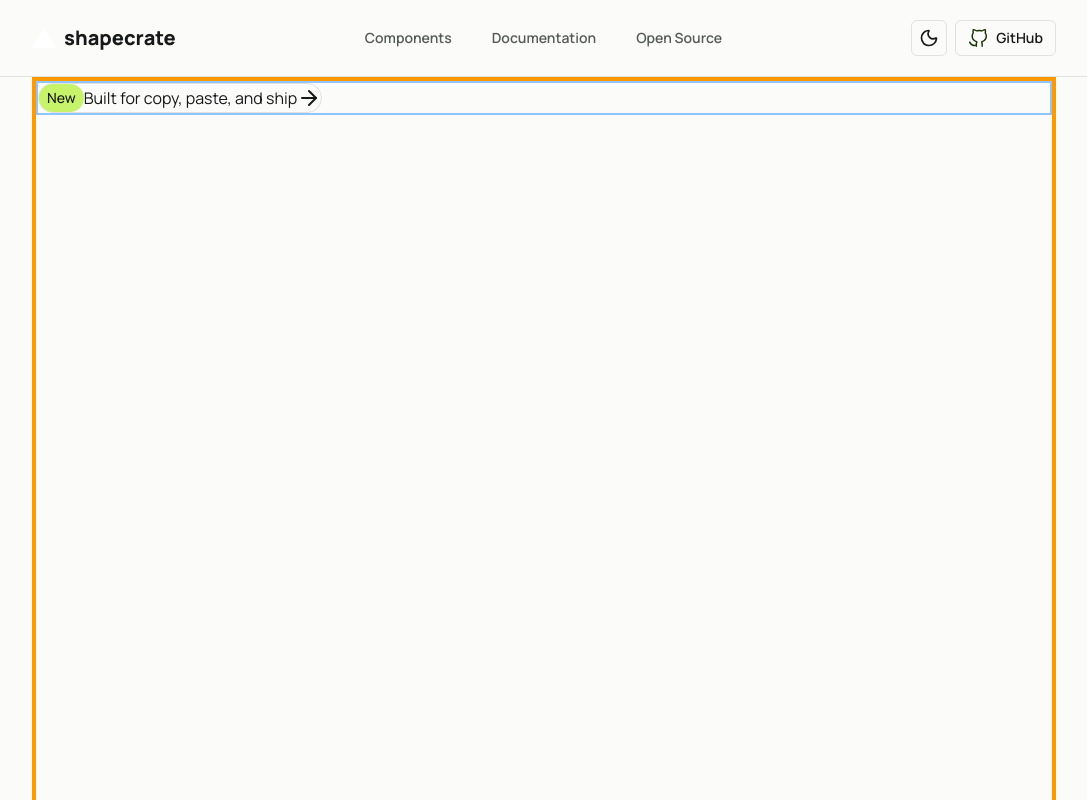
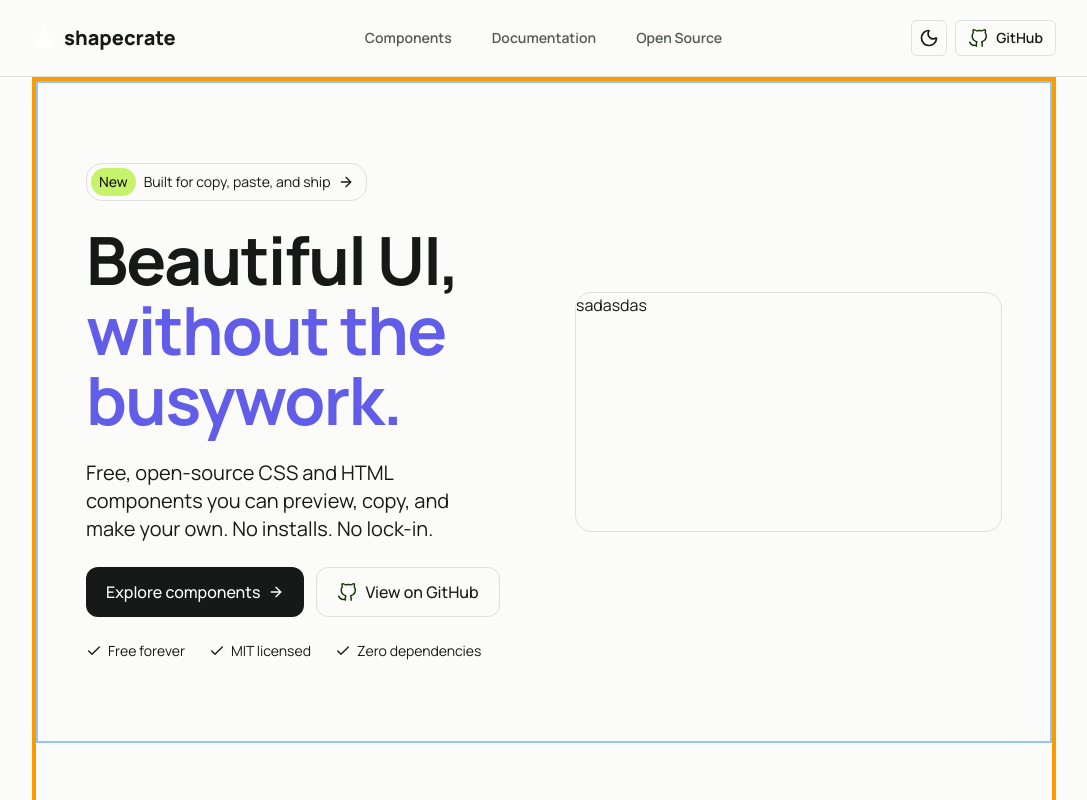
Before and after one commit to Virenishere/shapecrate, a Next.js app in the folder apps/web/: page / in a window 1280 px wide. Shown: the top 800 px of the page, without its empty margins (96-1183 px from the left). Built offline with nearby package versions, Linux system fonts and the light colour scheme.

Commit message:
Adding hero section contents first part

```diff
--- a/apps/web/src/components/landing/HeroSection.tsx
+++ b/apps/web/src/components/landing/HeroSection.tsx
@@ -1,25 +1,61 @@
-"use client";
+import { ArrowRight, Check } from "lucide-react";
+import Image from "next/image";
+import Link from "next/link";
 
-import { ArrowRight } from 'lucide-react';
+import ghicon from "../../../public/github.svg";
 
+export default function HeroSection() {
+    return (
+        <section className="mx-auto flex w-full max-w-7xl flex-col items-center gap-10 px-4 py-12 sm:px-6 md:py-20 lg:flex-row lg:gap-16 lg:px-12">
+            <div className="flex w-full flex-1 flex-col items-center gap-6 text-center lg:items-start lg:text-left">
 
-export default function HeroSection(){
-    return(
-        <section className='flex'>
-            <div>
-
-                <div className="border border-(--line) rounded-2xl flex items-center">
-                    <span className="bg-(--lime) rounded-2xl py-1 px-2 font-medium text-sm">New</span>
-                    <span>Built for copy, paste, and ship</span>
-                    <span><ArrowRight /></span>
+                <div className="inline-flex max-w-full items-center gap-2 rounded-2xl border border-(--line) py-1 pr-3 pl-1 text-sm">
+                    <span className="rounded-2xl bg-(--lime) px-2 py-1 text-sm font-medium">New</span>
+                    <span className="truncate">Built for copy, paste, and ship</span>
+                    <span aria-hidden="true"><ArrowRight className="size-4" /></span>
                 </div>
 
-                <div></div>
-                <div></div>
-                <div></div>
-                <div></div>
+                <h1 id="hero-heading" className="text-[clamp(2.25rem,5.2vw,4.75rem)] leading-[1.05] font-bold tracking-tight">
+                    <span className="block">Beautiful UI,</span>
+                    <span className="block text-(--accent)">
+                        without the <br className="hidden sm:block" />
+                        busywork.
+                    </span>
+                </h1>
+
+                <p className="max-w-xl text-base text-balance sm:text-lg md:text-xl">
+                    Free, open-source CSS and HTML components you can preview, copy, and make your own. No installs. No lock-in.
+                </p>
+
+                <div className="flex w-full flex-col gap-3 sm:w-auto sm:flex-row">
+                    <Link
+                        href="/components"
+                        className="inline-flex items-center justify-center gap-2 rounded-xl bg-(--ink) text-(--surface) px-5 py-3 font-medium transition hover:opacity-90 focus-visible:outline-2 focus-visible:outline-offset-2"
+                    >
+                        Explore components <ArrowRight aria-hidden="true" className="size-4" />
+                    </Link>
+                    <Link
+                        href="https://github.com/Virenishere/shapecrate"
+                        target="_blank"
+                        rel="noopener noreferrer"
+                        className="inline-flex items-center justify-center gap-2 rounded-xl border border-(--line) px-5 py-3 font-medium hover:bg-black/5 dark:hover:bg-white/10 focus-visible:outline-2 focus-visible:outline-offset-2"
+                    >
+                        <Image className="dark:invert transition-colors" src={ghicon} alt="" aria-hidden="true" width={20} height={20} />
+                        View on GitHub
+                    </Link>
+                </div>
+
+                <div className="flex flex-wrap justify-center gap-x-6 gap-y-2 text-sm lg:justify-start">
+                    <span className="flex items-center gap-1.5"><Check aria-hidden="true" className="size-4" /> Free forever</span>
+                    <span className="flex items-center gap-1.5"><Check aria-hidden="true" className="size-4" /> MIT licensed</span>
+                    <span className="flex items-center gap-1.5"><Check aria-hidden="true" className="size-4" /> Zero dependencies</span>
+                </div>
             </div>
-            <div></div>
+
+            {/* Replace with your component preview / screenshot */}
+            <div className="aspect-video w-full flex-1 rounded-2xl border border-(--line)" aria-hidden="true">
+                sadasdas
+            </div>
         </section>
-    )
+    );
 }
```
